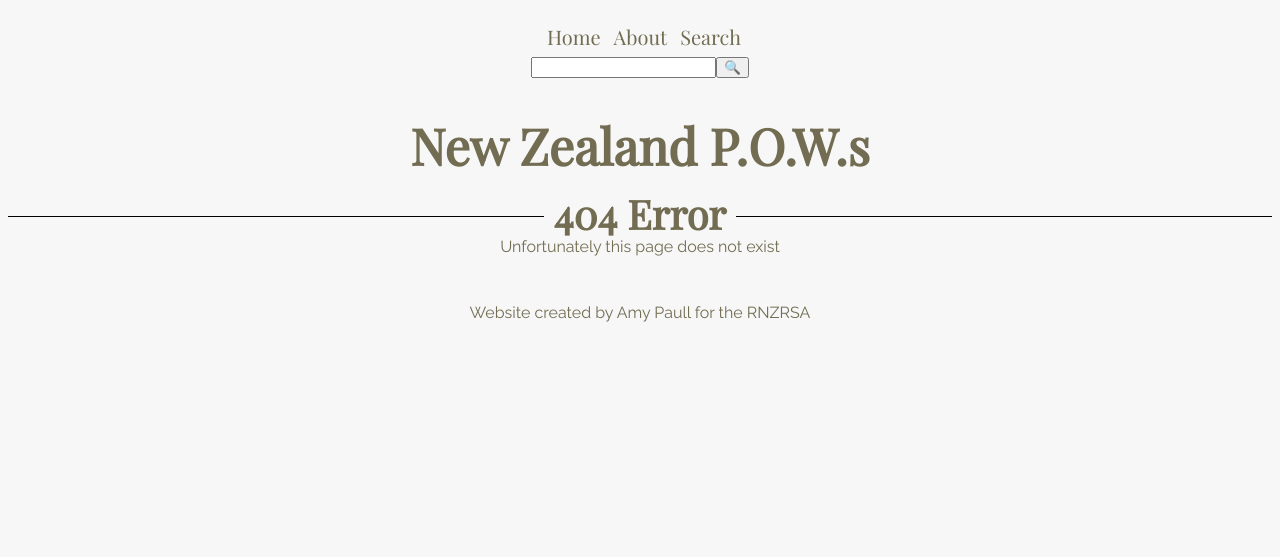
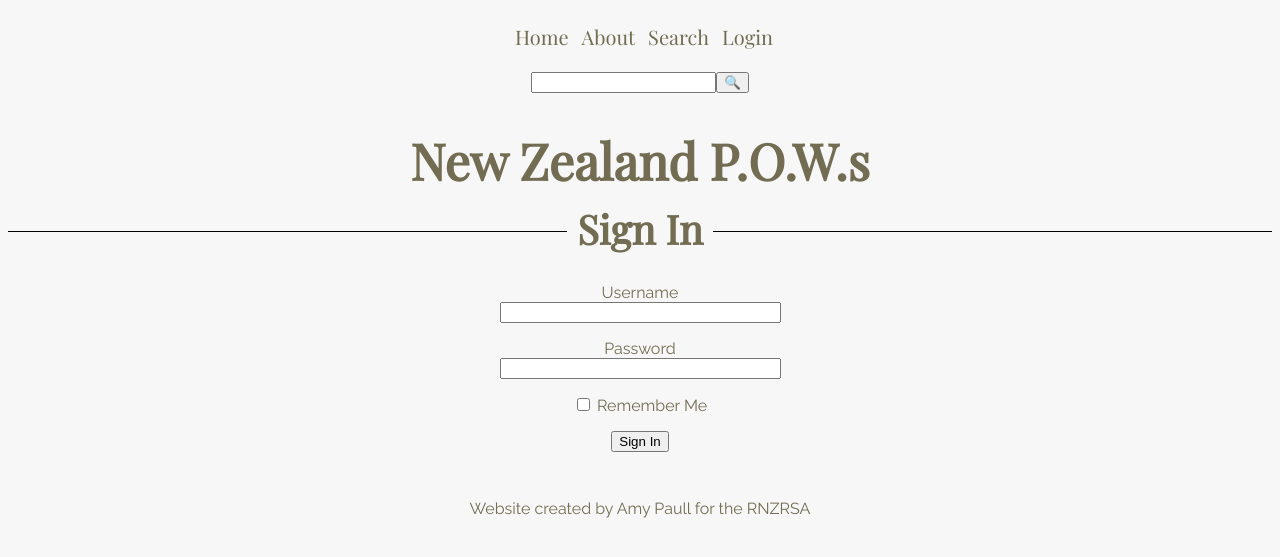
Before and after one commit to MJCaister/POW-1, a Flask app: page /login in a window 1280 px wide. Shown: the top 557 px of the page. Run offline with Flask 2, Linux system fonts and the light colour scheme.

Commit message:
user login form completed - no storing of info in db yet

```diff
--- a/forms.py
+++ b/forms.py
@@ -1,7 +1,13 @@
 from flask_wtf import FlaskForm
-from wtforms import StringField, SubmitField
+from wtforms import StringField, SubmitField, PasswordField, BooleanField
 from wtforms.validators import DataRequired
 
 class SearchForm(FlaskForm):
     query = StringField('query', validators=[DataRequired()])
     submit = SubmitField('🔍')
+
+class LoginForm(FlaskForm):
+    username = StringField('Username', validators=[DataRequired()])
+    password = PasswordField('Password', validators=[DataRequired()])
+    remember_me = BooleanField('Remember Me')
+    submit = SubmitField('Sign In')
--- a/routes.py
+++ b/routes.py
@@ -1,8 +1,8 @@
-from flask import Flask, render_template, request, redirect, url_for
+from flask import Flask, render_template, request, redirect, url_for, flash
 from flask_sqlalchemy import SQLAlchemy
 from config import Config
 import sqlite3
-from forms import SearchForm
+from forms import SearchForm, LoginForm
 
 app=Flask(__name__)
 
@@ -52,6 +52,15 @@ def browse():
     #pows = models.Prisoner.query.all()
     return render_template("browse.html")
 
+
+@app.route('/login', methods=['GET', 'POST'])
+def login():
+    form = LoginForm()
+    if form.validate_on_submit():
+        flash('Login requested for user {}, remember_me={}'.format(
+            form.username.data, form.remember_me.data))
+        return redirect('/')
+    return render_template("login.html", form=form)
 
 #Induvidual POW info page, catches dynamic url only if int since I'm using ids for links
 @app.route('/pow/<int:val>')
--- a/static/css/style.css
+++ b/static/css/style.css
@@ -122,6 +122,10 @@ h3 {
   font-size: 25px;
 }
 
+form {
+  padding-top: 15px;
+}
+
 table {
   padding-top: 30px;
   padding-left: 20px;
--- /dev/null
+++ b/templates/login.html
@@ -0,0 +1,26 @@
+{% extends 'layout.html' %}
+{% block content %}
+
+<h2><span>Sign In</span></h2>
+
+    <form action="" method="post" novalidate>
+        {{ form.hidden_tag() }}
+        <p>
+            {{ form.username.label }}<br>
+            {{ form.username(size=32) }}<br>
+            {% for error in form.username.errors %}
+            <span style="color: red;">[{{ error }}]</span>
+            {% endfor %}
+        </p>
+        <p>
+            {{ form.password.label }}<br>
+            {{ form.password(size=32) }}<br>
+            {% for error in form.password.errors %}
+            <span style="color: red;">[{{ error }}]</span>
+            {% endfor %}
+        </p>
+        <p>{{ form.remember_me() }} {{ form.remember_me.label }}</p>
+        <p>{{ form.submit() }}</p>
+    </form>
+
+{% endblock %}
--- a/templates/nav.html
+++ b/templates/nav.html
@@ -3,7 +3,17 @@
     <li><a href="/">Home</a></li>
     <li><a href="/about">About</a></li>
     <li><a href="/browse">Search</a></li>
+    <li><a href="/login">Login</a></li>
   </ul>
+  <!-- {% with messages = get_flashed_messages() %}
+        {% if messages %}
+        <ul>
+            {% for message in messages %}
+            <li>{{ message }}</li>
+            {% endfor %}
+        </ul>
+        {% endif %}
+        {% endwith %} !-->
   <div class="searchWrapper">
      <form method="POST" action={{ url_for('search') }}>
          {{ searchform.csrf_token }}
```
